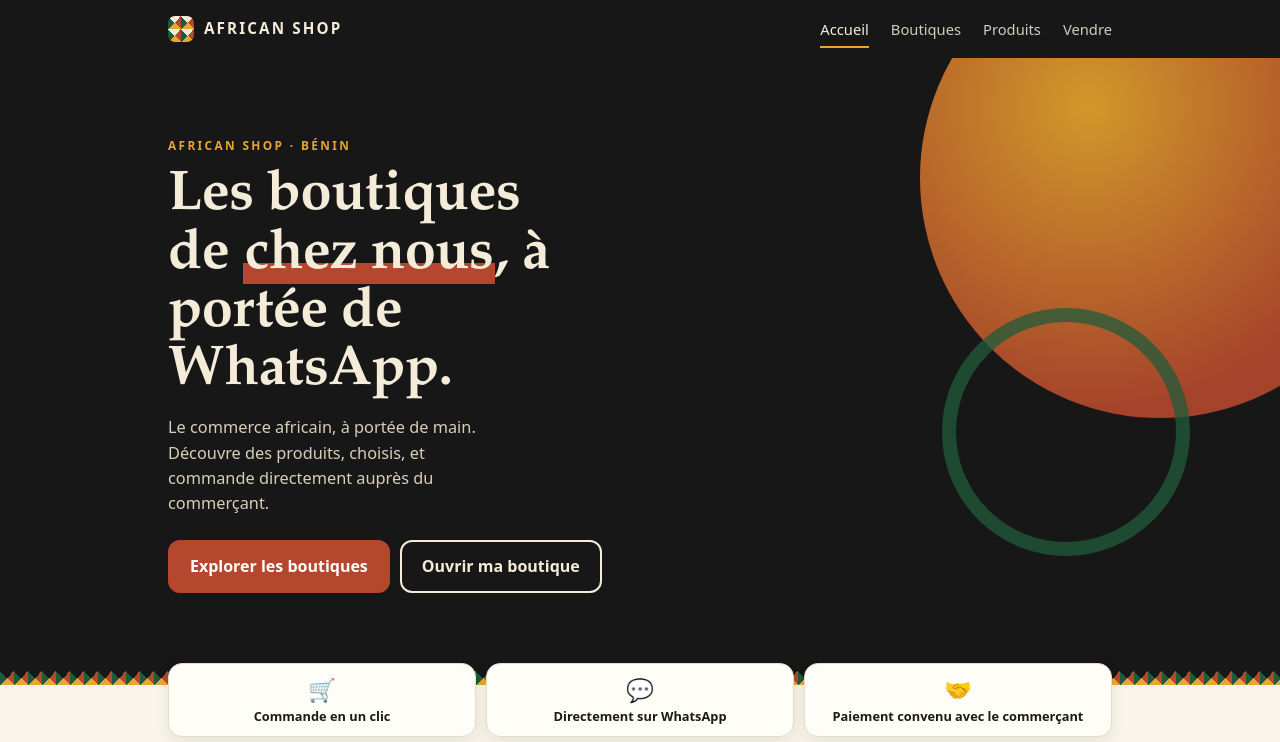
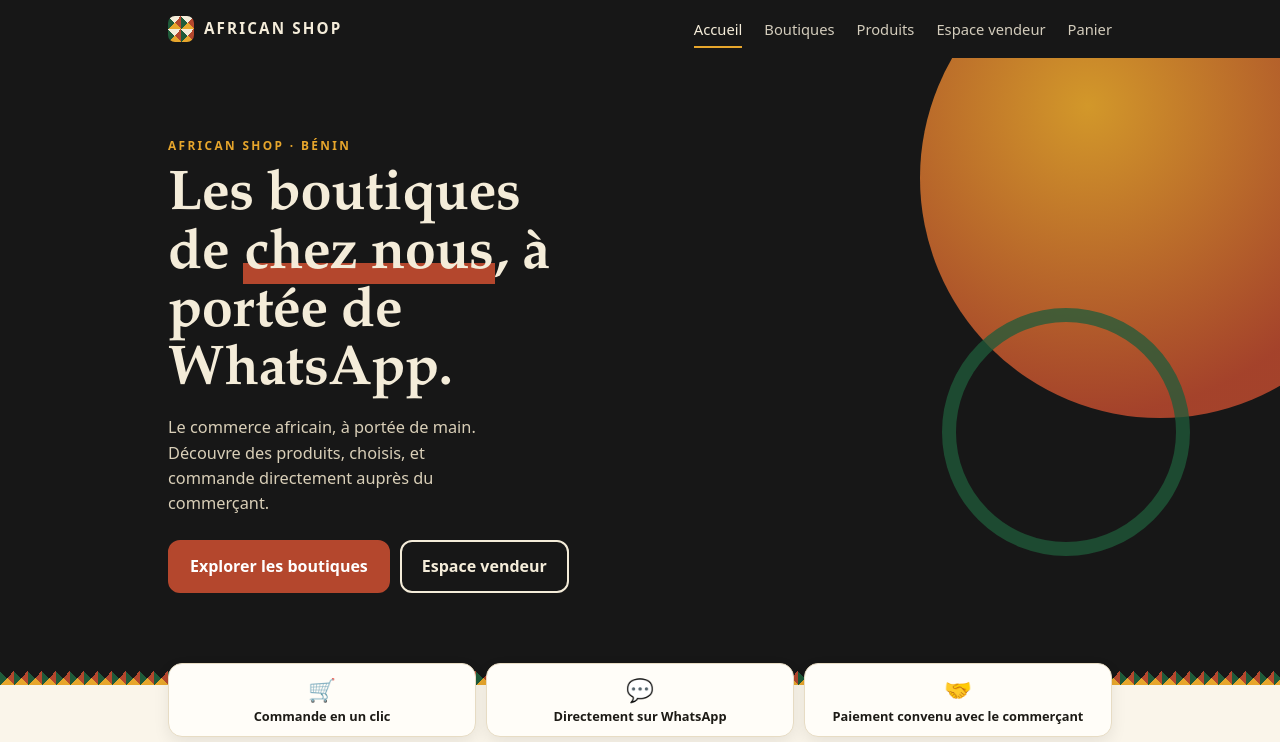
Before and after one commit to lokononbeno-sketch/African-shop-, a plain HTML site: page index.html in a window 1280 px wide. Shown: the top 742 px of the page. Drawn offline with nearby package versions, Linux system fonts and the light colour scheme.

Commit message:
Connect African Shop navigation to account and cart

```diff
--- a/index.html
+++ b/index.html
@@ -185,7 +185,7 @@ nav.bas a.actif{color:var(--or)}
     <a href="#/" data-n="accueil">Accueil</a>
     <a href="#/boutiques" data-n="boutiques">Boutiques</a>
     <a href="#/produits" data-n="produits">Produits</a>
-    <a href="#/ouvrir" data-n="vendre">Vendre</a>
+    <a href="#/vendeur" data-n="vendre">Espace vendeur</a><a href="#/panier">Panier</a>
   </nav>
   <a class="loupe" href="#/chercher" aria-label="Chercher">🔎</a>
 </div></header>
@@ -196,10 +196,12 @@ nav.bas a.actif{color:var(--or)}
   <a href="#/" data-n="accueil"><span>🏠</span>Accueil</a>
   <a href="#/boutiques" data-n="boutiques"><span>🏪</span>Boutiques</a>
   <a href="#/chercher" data-n="chercher"><span>🔎</span>Chercher</a>
-  <a href="#/ouvrir" data-n="vendre"><span>📦</span>Vendre</a>
+  <a href="#/vendeur" data-n="vendre"><span>👤</span>Compte</a><a href="#/panier"><span>🛒</span>Panier</a>
 </nav>
 
+<script src="https://cdn.jsdelivr.net/npm/@supabase/supabase-js@2.95.0"></script>
 <script src="boutiques.js"></script>
 <script src="app.js"></script>
+<script src="commerce.js"></script>
 </body>
 </html>
```
